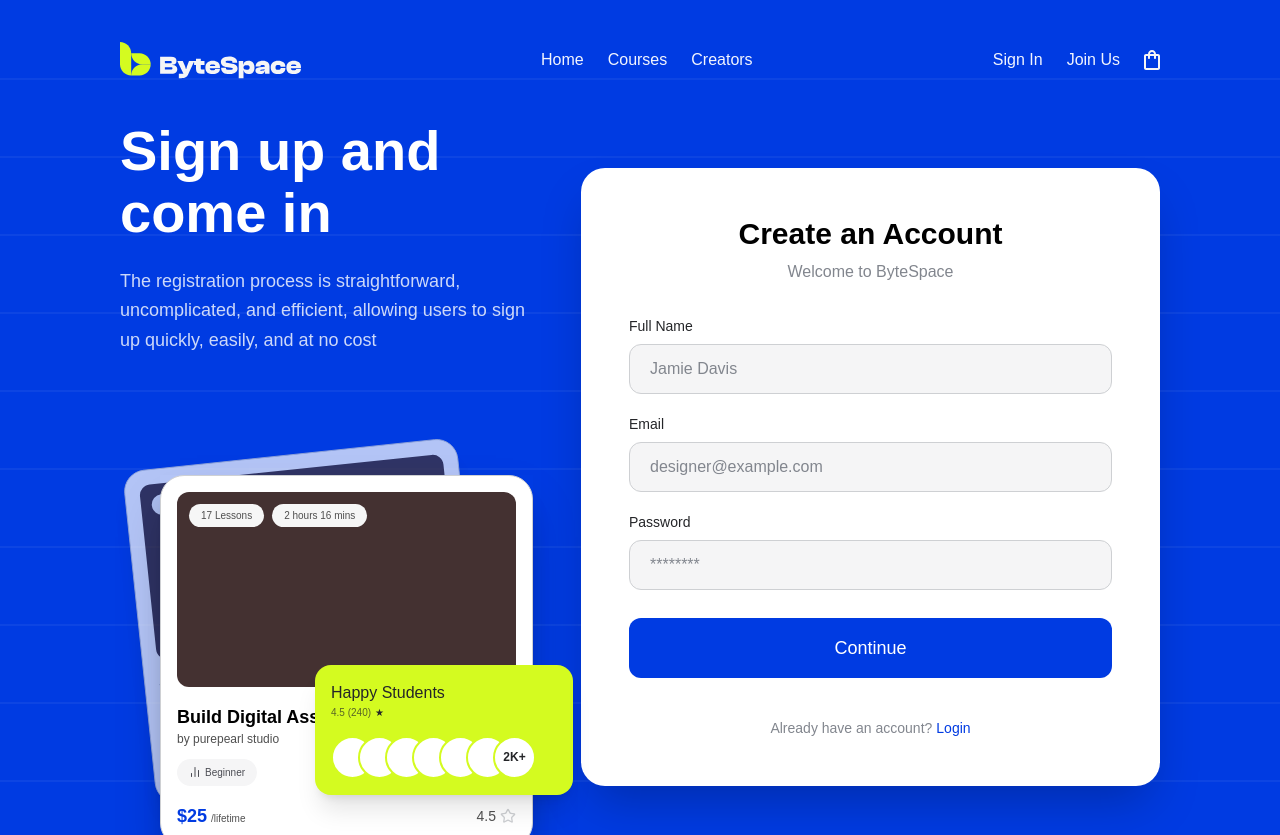
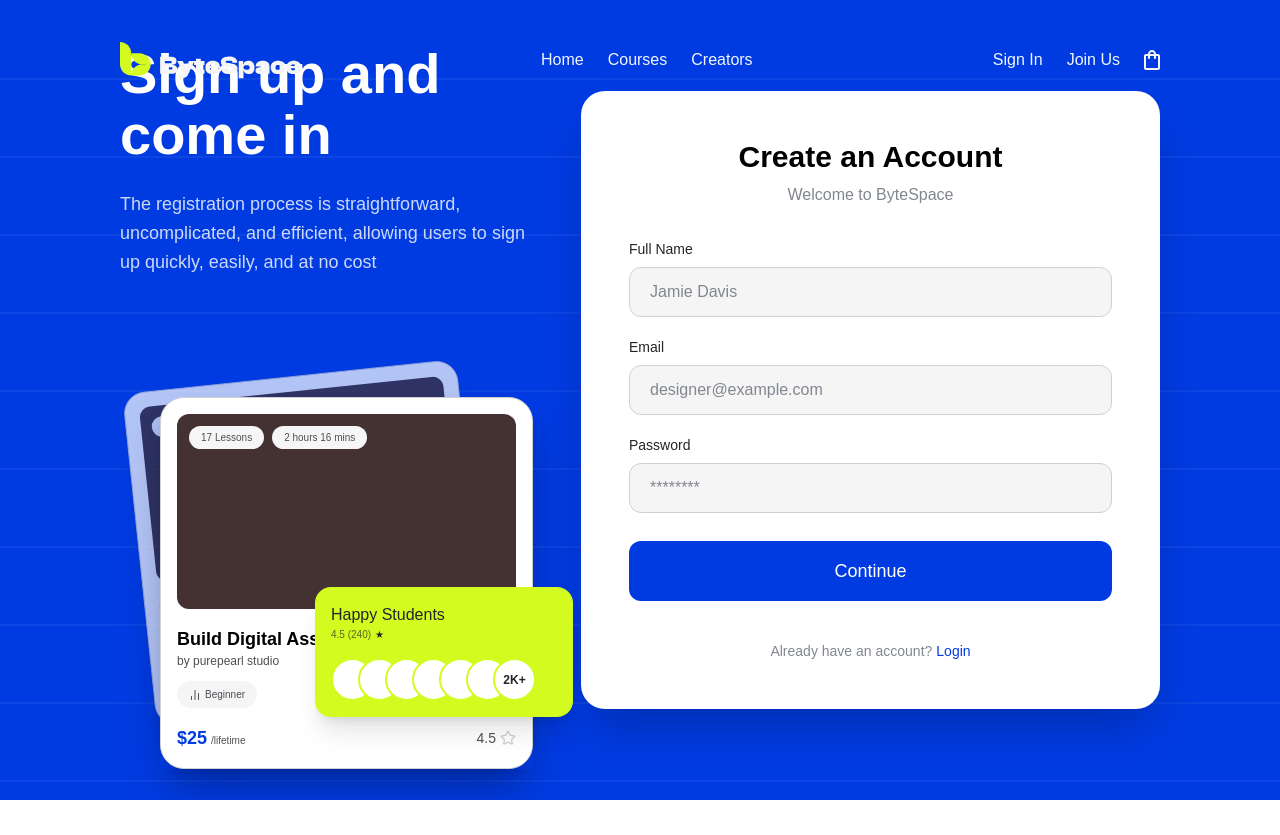
Before and after one commit to Ashfatul/doin-assignement, a Next.js app: page /register in a window 1280 px wide. After the commit the page ends 800 px from the top, so only its background shows below. Built offline with nearby package versions, Linux system fonts and the light colour scheme; a web font is replaced by a local one.

Commit message:
Refactor Header component for scroll-based styling and improve layout in Hero section

```diff
--- a/components/sections/Header.tsx
+++ b/components/sections/Header.tsx
@@ -1,13 +1,35 @@
+"use client";
+
 import Link from 'next/link';
 import { ShoppingCartIcon } from 'lucide-react';
+import { useState, useEffect } from 'react';
 
 export default function Header() {
+  const [scrolled, setScrolled] = useState(false);
+
+  useEffect(() => {
+    const handleScroll = () => {
+      setScrolled(window.scrollY > 20);
+    };
+    window.addEventListener('scroll', handleScroll);
+    return () => window.removeEventListener('scroll', handleScroll);
+  }, []);
+
   return (
-    <header className="w-full max-w-[1440px] mx-auto px-6 py-6 md:px-10 lg:px-[120px] h-[120px] flex items-center justify-between text-white relative z-10">
-      {/* Logo */}
-      <Link href="/" className="flex items-center">
-        <img src="/images/header-logo.svg" alt="ByteSpace Logo" className="h-[37px] w-auto" />
-      </Link>
+    <header
+      className={`fixed top-0 left-0 w-full z-50 transition-all duration-300 ${
+        scrolled ? 'bg-primary shadow-lg' : 'bg-transparent'
+      }`}
+    >
+      <div
+        className={`w-full max-w-[1440px] mx-auto px-6 md:px-10 lg:px-[120px] flex items-center justify-between text-white transition-all duration-300 ${
+          scrolled ? 'h-[80px] py-4' : 'h-[120px] py-6'
+        }`}
+      >
+        {/* Logo */}
+        <Link href="/" className="flex items-center">
+          <img src="/images/header-logo.svg" alt="ByteSpace Logo" className="h-[37px] w-auto" />
+        </Link>
 
       {/* Center Nav */}
       <nav className="hidden md:flex items-center gap-6">
@@ -36,6 +58,7 @@ export default function Header() {
           </svg>
         </button>
       </div>
+      </div>
     </header>
   );
 }
--- a/components/sections/Hero.tsx
+++ b/components/sections/Hero.tsx
@@ -8,7 +8,7 @@ import Image from "next/image";
 
 export default function Hero() {
    return (
-      <section className="relative w-full bg-primary overflow-hidden text-center">
+      <section className="relative w-full bg-primary overflow-hidden text-center pt-[120px]">
          {/* Background Rings / Decorative lines can go here as absolutely positioned SVGs */}
          <div className="absolute top-[60%] left-1/2 -translate-x-1/2 w-[1149px] h-[1149px] rounded-full border-[320px] border-[#CBFC01] pointer-events-none" />
 
```
